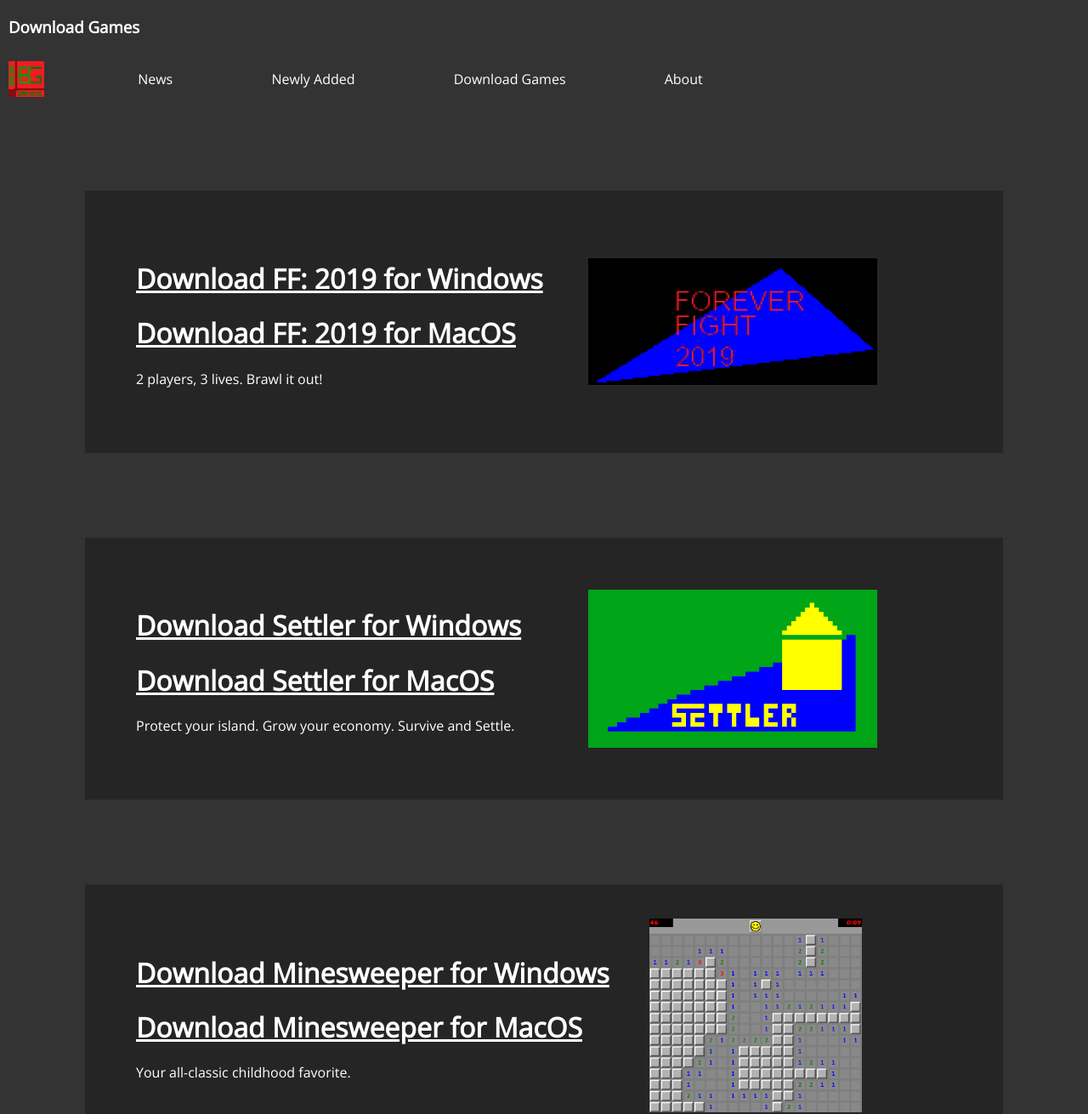
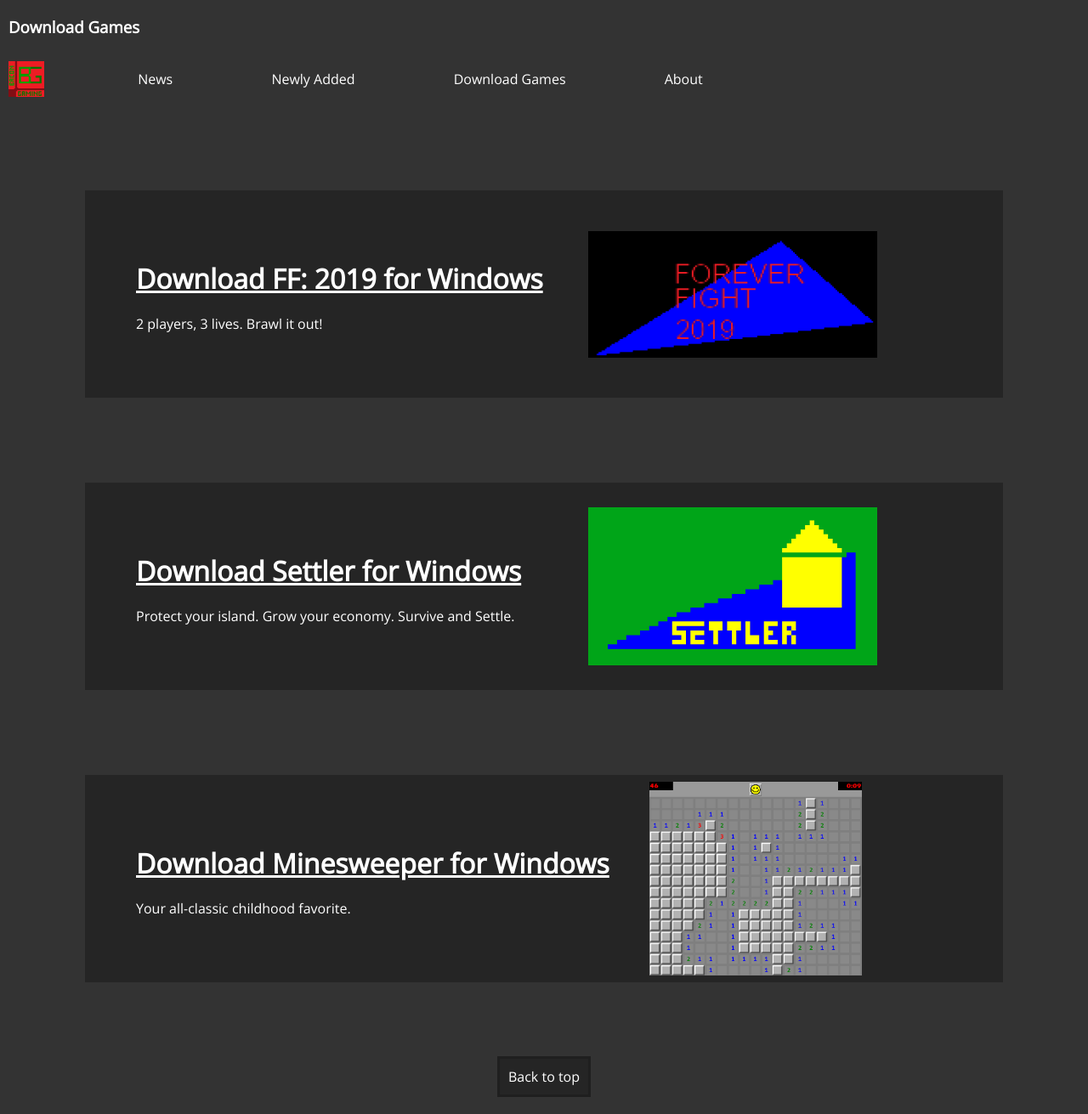
Before and after one commit to RawBaconOnAStick/BaconGaming, a plain HTML site: page dg.html in a window 1280 px wide. Shown: the top 1311 px of the page at 85% size. Drawn offline with nearby package versions, Linux system fonts and the light colour scheme.

Commit message:
took out macos

```diff
--- a/dg.html
+++ b/dg.html
@@ -64,18 +64,18 @@
     <a id="get_ff"></a>
     <div class = "get ff">
         <h1><a href="files/FF2019.exe">Download FF: 2019 for Windows</a></h1>
-        <h1><a href="files/FF2019.zip">Download FF: 2019 for MacOS</a></h1>
+        <!-- <h1><a href="files/FF2019.zip">Download FF: 2019 for MacOS</a></h1> -->
         <p>2 players, 3 lives. Brawl it out!</p>
     </div>
     <a id="get_ff"></a>
     <div class = "get settler">
         <h1><a class="dwnld" href="files/settler.exe">Download Settler for Windows</a></h1>
-        <h1><a class="dwnld" href="files/settler.zip">Download Settler for MacOS</a></h1>
+        <!-- <h1><a class="dwnld" href="files/settler.zip">Download Settler for MacOS</a></h1> -->
         <p>Protect your island. Grow your economy. Survive and Settle.</p>
     </div>
     <div class = "get ms">
         <h1><a href="files/minesweeper.exe">Download Minesweeper for Windows</a></h1>
-        <h1><a href="files/minesweeper.zip">Download Minesweeper for MacOS</a></h1>
+        <!-- <h1><a href="files/minesweeper.zip">Download Minesweeper for MacOS</a></h1> -->
         <p>Your all-classic childhood favorite.</p>
     </div>
     <div class="btt">
```
